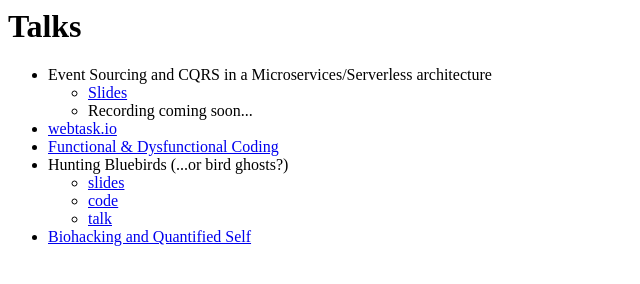
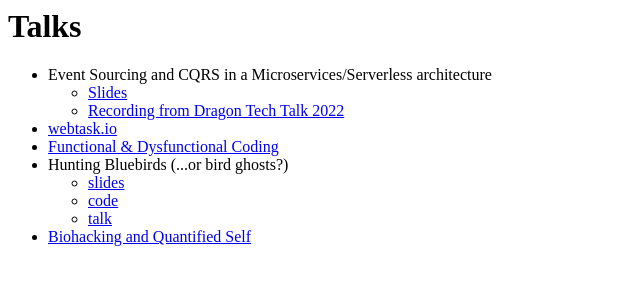
Before and after one commit to fiddur/slides, a website: page index.html in a window 1280 px wide. Shown: the whole page, without its empty margins (0-640 px from the left). Drawn offline with Linux system fonts and the light colour scheme.

Commit message:
esCqrsµS

```diff
--- a/index.html
+++ b/index.html
@@ -6,7 +6,7 @@
         Event Sourcing and CQRS in a Microservices/Serverless architecture
         <ul>
           <li><a href="esCqrsµS.html">Slides</a></li>
-          <li>Recording coming soon...</li>
+          <li><a href="https://youtu.be/FjQ-VrokHLw">Recording from Dragon Tech Talk 2022</a></li>
         </ul>
       </li>
       <li><a href="webtask.html">webtask.io</a></li>
```
